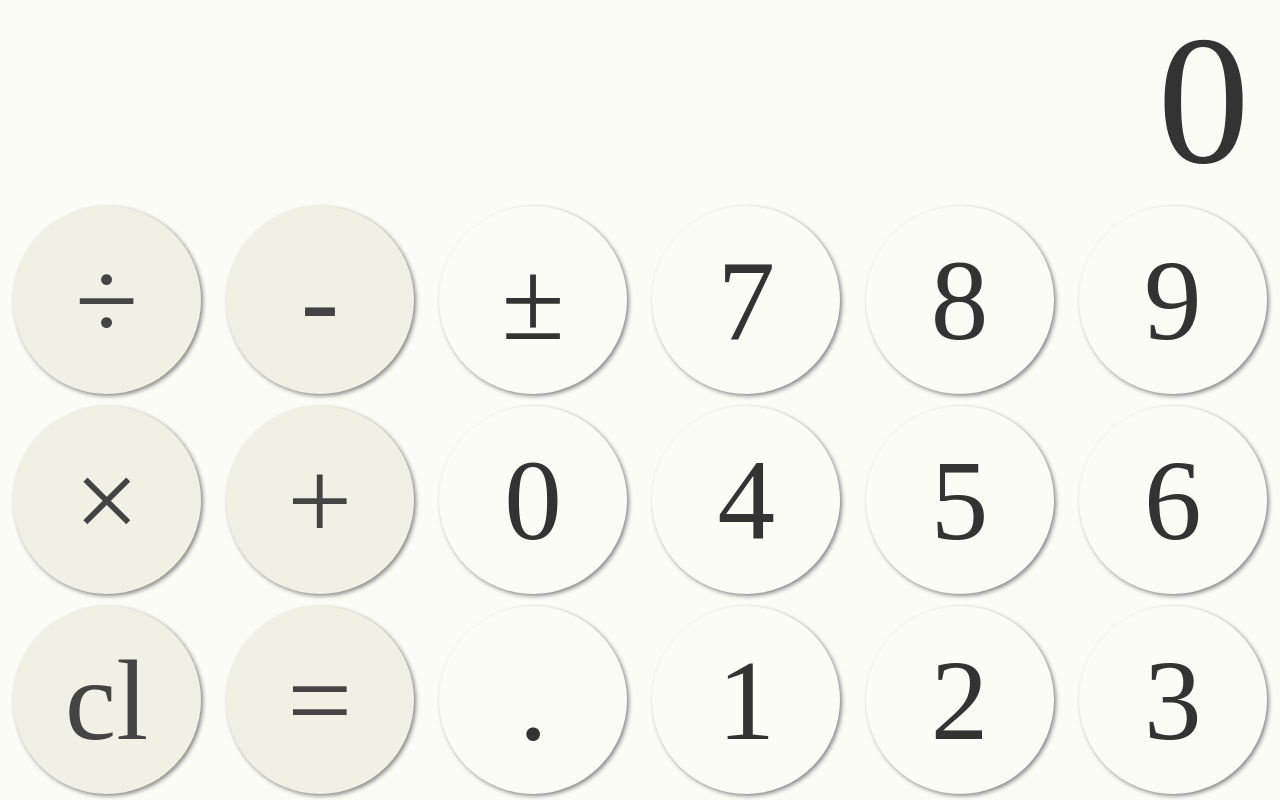
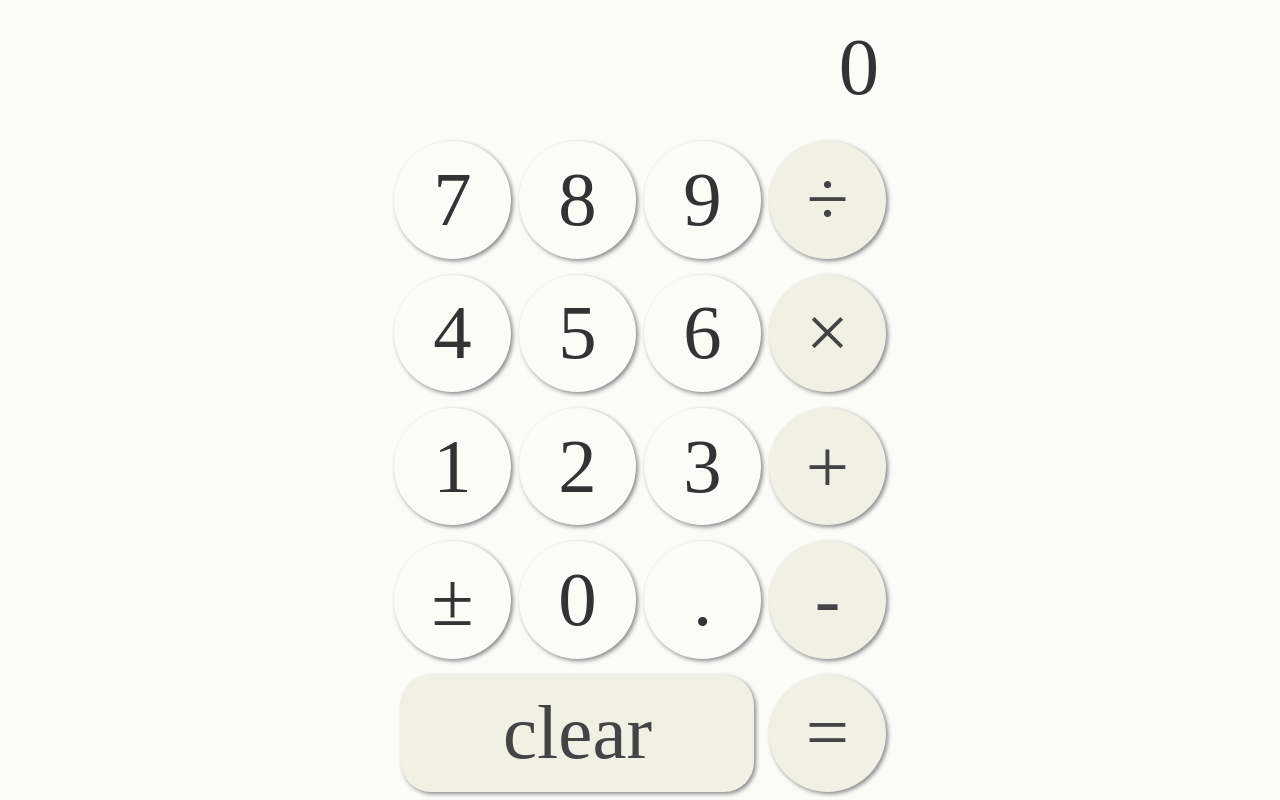
Before and after one commit to jmbothe/calculator-MVC, a plain HTML site: page index.html in a window 1280 px wide. Drawn offline with Linux system fonts and the light colour scheme; a web font is replaced by a local one.

Commit message:
responsive tweaks

```diff
--- a/index.html
+++ b/index.html
@@ -8,7 +8,6 @@
   <title>Calculator MVC</title>
   <link href="https://fonts.googleapis.com/css?family=Nova+Mono" rel="stylesheet">
   <link rel="stylesheet" href="styles/styles.css">
-  <link rel="stylesheet" href="styles/styles-landscape.css">
   <script src="scripts/main.js" defer></script>
 </head>
 
--- a/scripts/main.js
+++ b/scripts/main.js
@@ -289,10 +289,10 @@ VIEW
   }
 
   function respondToOrientation () {
-    if (window.matchMedia('(orientation: landscape)').matches) {
+    if (window.matchMedia('(orientation: landscape)').matches && window.innerWidth <= 1024) {
       this.setShellSize(1.5, '25vh', '16.66%', '100%')
       document.querySelector('#clear').textContent = 'cl'
-    } else if (window.matchMedia('(orientation: portrait)').matches) {
+    } else if (window.matchMedia('(orientation: portrait)').matches || window.innerWidth > 1024) {
       this.setShellSize(0.666, '16.66vh', '25%', '33.33%')
       document.querySelector('#clear').textContent = 'clear'
     }
--- a/styles/styles-landscape.css
+++ /dev/null
@@ -1,110 +0,0 @@
-@media only screen
-and (orientation : landscape) {
-
-  html {
-    font-size: 9vw;
-  }
-
-.button-container {
-  width: 16.66%;
-}
-
-.button-shell {
-  max-width: 25vh;
-}
-
-#display-shell {
-  padding-top: 16.66%;
-}
-
-#clear-shell {
-  max-width: 25vh;
-  padding-top: 100%;
-  border-radius: 50%;
-}
-
-#clear {
-  border-radius: 50%;
-}
-
-#display {
-  font-size: 1.6rem
-}
-
-#display-container {
-  order: 1;
-}
-
-#seven-container {
-  order: 5;
-}
-
-#eight-container {
-  order: 6;
-}
-
-#nine-container {
-  order: 7;
-}
-
-#divide-container {
-  order: 2;
-}
-
-#four-container {
-  order: 11;
-}
-
-#five-container {
-  order: 12;
-}
-
-#six-container {
-  order: 13;
-}
-
-#multiply-container {
-  order: 8;
-}
-
-#one-container {
-  order: 17;
-}
-
-#two-container {
-  order: 18;
-}
-
-#three-container {
-  order: 19;
-}
-
-#subtract-container {
-  order: 3;
-}
-
-#sign-container {
-  order: 4;
-}
-
-#zero-container {
-  order: 10;
-}
-
-#decimal-container {
-  order: 16;
-}
-
-#add-container {
-  order: 9;
-}
-
-#clear-container {
-  order: 14;
-  width: 16.66%;
-}
-
-#equals-container {
-  order: 15;
-}
-}
--- a/styles/styles.css
+++ b/styles/styles.css
@@ -1,3 +1,7 @@
+/* **************************************************************************
+MOBILE FIRST RULES
+*************************************************************************** */
+
 * {
   box-sizing: border-box;
   margin: 0;
@@ -7,11 +11,14 @@
 
 html {
   font-size: 11vw;
+  background-color: hsl(65, 50%, 98%)
 }
 
 body {
   width: 100%;
   height: 100vh;
+  margin: 0 auto;
+  padding: 0;
   font-family: nova mono;
 }
 
@@ -20,7 +27,7 @@ body {
   flex-wrap: wrap;
   align-items: stretch;
   height: 100%;
-  background-color: hsl(60, 50%, 98%)
+  background-color: transparent
 }
 
 .button-container {
@@ -49,7 +56,7 @@ body {
   right: 3%;
   border-radius: 50%;
   box-shadow: 2px 2px 4px #888;
-  background-color: hsl(60, 50%, 98%);
+  background-color: transparent
 }
 
 .operator, #clear, #equals {
@@ -82,10 +89,148 @@ body {
   border: none;
   box-shadow: none;
   justify-content: flex-end;
-  font-size: 1.3rem;
-  letter-spacing: -.07rem
+  font-size: 1.4em;
+  letter-spacing: -.05em
 }
 
 #clear {
   border-radius: 30px;
 }
+
+/* **************************************************************************
+LANDSCAPE / iPAD RULES
+*************************************************************************** */
+
+@media only screen
+and (orientation: landscape)
+and (max-width: 1024px) {
+
+  html {
+    font-size: 9vw;
+  }
+
+  .button-container {
+    width: 16.66%;
+  }
+
+  .button-shell {
+    max-width: 25vh;
+  }
+
+  #display-shell {
+    padding-top: 16.66%;
+  }
+
+  #clear-shell {
+    max-width: 25vh;
+    padding-top: 100%;
+    border-radius: 50%;
+  }
+
+  #display {
+    font-size: 1.7em;
+    letter-spacing: -.05em
+  }
+
+  #clear {
+    border-radius: 50%;
+  }
+
+  #display-container {
+    order: 1;
+  }
+
+  #seven-container {
+    order: 5;
+  }
+
+  #eight-container {
+    order: 6;
+  }
+
+  #nine-container {
+    order: 7;
+  }
+
+  #divide-container {
+    order: 2;
+  }
+
+  #four-container {
+    order: 11;
+  }
+
+  #five-container {
+    order: 12;
+  }
+
+  #six-container {
+    order: 13;
+  }
+
+  #multiply-container {
+    order: 8;
+  }
+
+  #one-container {
+    order: 17;
+  }
+
+  #two-container {
+    order: 18;
+  }
+
+  #three-container {
+    order: 19;
+  }
+
+  #subtract-container {
+    order: 3;
+  }
+
+  #sign-container {
+    order: 4;
+  }
+
+  #zero-container {
+    order: 10;
+  }
+
+  #decimal-container {
+    order: 16;
+  }
+
+  #add-container {
+    order: 9;
+  }
+
+  #clear-container {
+    order: 14;
+    width: 16.66%;
+  }
+
+  #equals-container {
+    order: 15;
+  }
+}
+
+/* **************************************************************************
+DESKTOP RULES
+*************************************************************************** */
+
+@media only screen
+and (min-width: 1025px) {
+
+  html {
+    font-size: 6vw;
+  }
+
+  body {
+    width: 500px;
+  }
+
+  #display {
+    font-size: 1.05em;
+    letter-spacing: -.05em
+  }
+}
```
